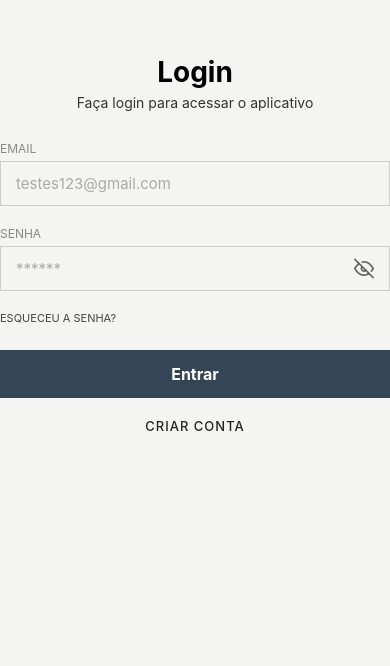
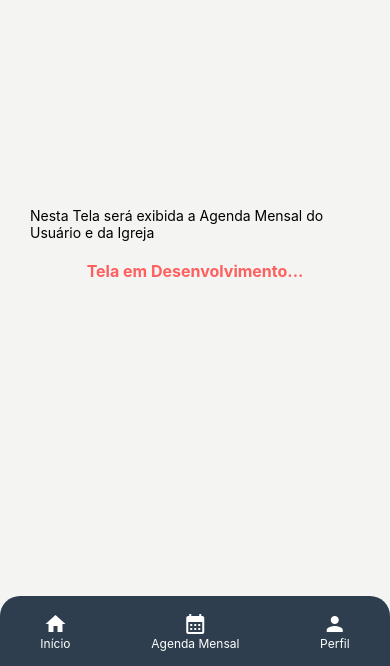
Before and after one commit to MateusJuan/EscalasIASD, a React Native app in the folder EscalasFrontEnd/: screen /AgendaMensalAdm in a window 390 px wide. Shown: the part 178-844 px from the top of the page. Built offline with nearby package versions, Linux system fonts and the light colour scheme.

Commit message:
apartir de agora, o app se atuzalizará sozinho (só as partes vizuais)

```diff
--- a/EscalasFrontEnd/App.js
+++ b/EscalasFrontEnd/App.js
@@ -8,7 +8,8 @@ import InicioUsuario from "./telas/usuario/inicio";
 import InicioAdm from "./telas/adm/inicioAdm";
 import Perfil from "./telas/usuario/perfil";
 import PerfilAdmin from "./telas/adm/perfilAdm";
-
+import AgendaMensalUsuario from './telas/usuario/agendaMensalUsuario';
+import AgendaMensalAdm from "./telas/adm/agendaMensalAdm";
 const Stack = createNativeStackNavigator();
 
 export default function App() {
@@ -50,6 +51,16 @@ export default function App() {
           component={PerfilAdmin}
           options={{headerShown: false}}
         />
+        <Stack.Screen
+          name="AgendaMensalUsuario"
+          component={AgendaMensalUsuario}
+          options={{headerShown: false}}
+        />
+        <Stack.Screen
+          name="AgendaMensalAdm"
+          component={AgendaMensalAdm}
+          options={{headerShown: false}}
+        />
       </Stack.Navigator>
     </NavigationContainer>
   );
--- a/EscalasFrontEnd/app.json
+++ b/EscalasFrontEnd/app.json
@@ -12,6 +12,13 @@
         "projectId": "f7177ff5-2c05-46b4-9892-aa8b47a18299"
       }
     },
-    "owner": "matewx_j"
+    "owner": "matewx_j",
+    "runtimeVersion": {
+      "policy": "appVersion"
+    },
+    "updates": {
+      "url": "https://u.expo.dev/f7177ff5-2c05-46b4-9892-aa8b47a18299"
+    },
+    "ios": {}
   }
 }
--- a/EscalasFrontEnd/eas.json
+++ b/EscalasFrontEnd/eas.json
@@ -3,7 +3,8 @@
     "production": {
       "android": {
         "buildType": "apk"
-      }
+      },
+      "channel": "production"
     }
   }
 }
--- a/EscalasFrontEnd/package.json
+++ b/EscalasFrontEnd/package.json
@@ -17,6 +17,7 @@
     "axios": "^1.11.0",
     "expo": "~53.0.20",
     "expo-status-bar": "~2.2.3",
+    "expo-updates": "^0.28.17",
     "jsonwebtoken": "^9.0.2",
     "react": "19.0.0",
     "react-dom": "19.0.0",
--- /dev/null
+++ b/EscalasFrontEnd/telas/adm/agendaMensalAdm.jsx
@@ -0,0 +1,58 @@
+import { StyleSheet, Text, View, Animated, Easing, useEffect } from "react-native";
+import { useRef, useEffect as useEf } from "react";
+import AdmInferior from "../barras/adminferior";
+export default function AgendaMensalAdm({ navigation }) {
+  const fadeAnim = useRef(new Animated.Value(0)).current; // valor inicial de opacidade
+
+  useEf(() => {
+    // animação de loop
+    Animated.loop(
+      Animated.sequence([
+        Animated.timing(fadeAnim, {
+          toValue: 1,
+          duration: 1000,
+          useNativeDriver: true,
+          easing: Easing.inOut(Easing.ease),
+        }),
+        Animated.timing(fadeAnim, {
+          toValue: 0,
+          duration: 1000,
+          useNativeDriver: true,
+          easing: Easing.inOut(Easing.ease),
+        }),
+      ])
+    ).start();
+  }, []);
+
+  return (
+    <View style={{ flex: 1 }}>
+      <View style={styles.container}>
+        <Text>Nesta Tela será exibida a Agenda Mensal do Usuário e da Igreja</Text>
+
+        {/* Texto animado */}
+        <Animated.Text style={[styles.animText, { opacity: fadeAnim }]}>
+          Tela em Desenvolvimento...
+        </Animated.Text>
+      </View>
+
+      {/* RODAPÉ */}
+      <AdmInferior navigation={navigation} />
+    </View>
+  );
+}
+
+const styles = StyleSheet.create({
+  container: {
+    flex: 1,
+    backgroundColor: "#f4f5f2",
+    alignItems: "center",
+    justifyContent: "center",
+    paddingHorizontal: 30,
+  },
+  animText: {
+    marginTop: 20,
+    fontSize: 16,
+    fontWeight: "bold",
+    color: "#ff5555",
+  },
+});
--- a/EscalasFrontEnd/telas/barras/adminferior.jsx
+++ b/EscalasFrontEnd/telas/barras/adminferior.jsx
@@ -17,10 +17,10 @@ export default function AdmInferior({ navigation, route }) {
 
       <TouchableOpacity
         style={styles.footerItem}
-        onPress={() => navigation.navigate("InicioAdm")}
+        onPress={() => navigation.navigate("AgendaMensalAdm")}
       >
         <MaterialIcons name="calendar-month" size={24} color="#fff" />
-        <Text style={styles.footerText}>Agenda Anual</Text>
+        <Text style={styles.footerText}>Agenda Mensal</Text>
       </TouchableOpacity>
 
       <TouchableOpacity
--- a/EscalasFrontEnd/telas/barras/usuarioinferior.jsx
+++ b/EscalasFrontEnd/telas/barras/usuarioinferior.jsx
@@ -15,10 +15,10 @@ export default function UsuarioInferior({ navigation }) {
 
       <TouchableOpacity
         style={styles.footerItem}
-        onPress={() => navigation.navigate("MinhaEscala")}
+        onPress={() => navigation.navigate("AgendaMensalUsuario")}
       >
         <MaterialIcons name="calendar-month" size={24} color="#fff" />
-        <Text style={styles.footerText}>Agenda Anual</Text>
+        <Text style={styles.footerText}>Agenda Mensal</Text>
       </TouchableOpacity>
 
       <TouchableOpacity
--- a/EscalasFrontEnd/telas/login.jsx
+++ b/EscalasFrontEnd/telas/login.jsx
@@ -61,7 +61,7 @@ export default function Login({ navigation }) {
 
       Alert.alert("Sucesso", `Bem-vindo, ${user.nome}!`);
 
-      if (user.tipo === "adm") {
+      if (user.tipo === "adm" || user.tipo === "developer") {
         navigation.replace("InicioAdm", { user });
       } else {
         navigation.replace("InicioUsuario", { user });
--- /dev/null
+++ b/EscalasFrontEnd/telas/usuario/agendaMensalUsuario.jsx
@@ -0,0 +1,59 @@
+import { StyleSheet, Text, View, Animated, Easing, useEffect } from "react-native";
+import { useRef, useEffect as useEf } from "react";
+import UsuarioInferior from "../barras/usuarioinferior";
+
+export default function AgendaMensalUsuario({ navigation }) {
+  const fadeAnim = useRef(new Animated.Value(0)).current; // valor inicial de opacidade
+
+  useEf(() => {
+    // animação de loop
+    Animated.loop(
+      Animated.sequence([
+        Animated.timing(fadeAnim, {
+          toValue: 1,
+          duration: 1000,
+          useNativeDriver: true,
+          easing: Easing.inOut(Easing.ease),
+        }),
+        Animated.timing(fadeAnim, {
+          toValue: 0,
+          duration: 1000,
+          useNativeDriver: true,
+          easing: Easing.inOut(Easing.ease),
+        }),
+      ])
+    ).start();
+  }, []);
+
+  return (
+    <View style={{ flex: 1 }}>
+      <View style={styles.container}>
+        <Text>Nesta Tela será exibida a Agenda Mensal do Usuário e da Igreja</Text>
+
+        {/* Texto animado */}
+        <Animated.Text style={[styles.animText, { opacity: fadeAnim }]}>
+          Tela em Desenvolvimento...
+        </Animated.Text>
+      </View>
+
+      {/* RODAPÉ */}
+      <UsuarioInferior navigation={navigation} />
+    </View>
+  );
+}
+
+const styles = StyleSheet.create({
+  container: {
+    flex: 1,
+    backgroundColor: "#f4f5f2",
+    alignItems: "center",
+    justifyContent: "center",
+    paddingHorizontal: 30,
+  },
+  animText: {
+    marginTop: 20,
+    fontSize: 16,
+    fontWeight: "bold",
+    color: "#ff5555",
+  },
+});
```
Also changed, not shown: 1 other file (tests, documents, lock files or other folders).
